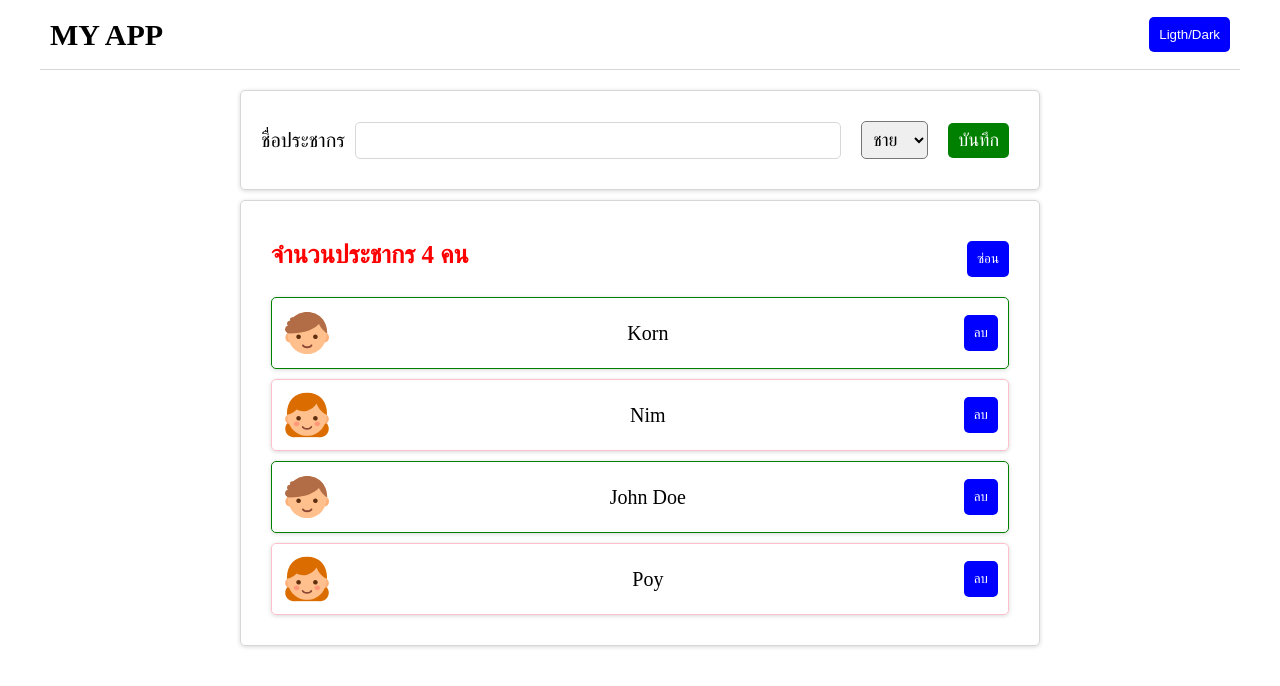
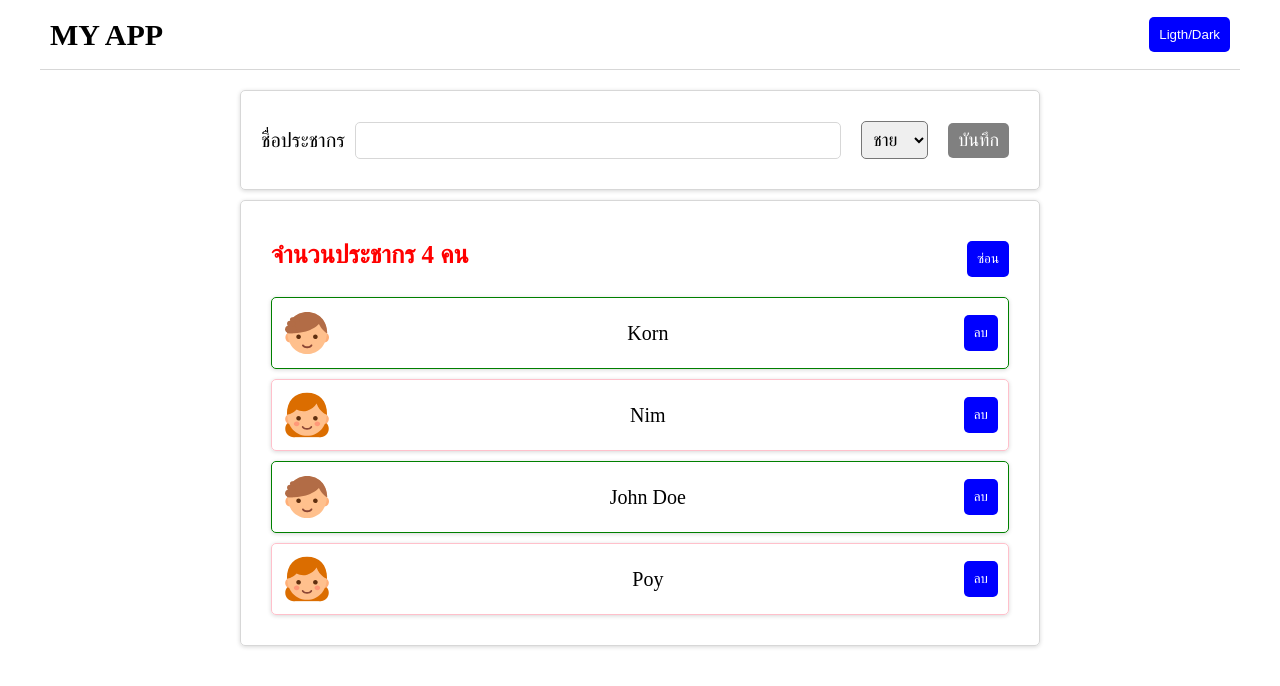
Before and after one commit to golfkornphisit/React-Learn, a React (Vite) app in the folder react_app/: page / in a window 1280 px wide. Shown: the top 686 px of the page. Built offline with nearby package versions, Linux system fonts and the light colour scheme.

Commit message:
befor ex22

```diff
--- a/react_app/src/components/AddForm.css
+++ b/react_app/src/components/AddForm.css
@@ -38,3 +38,6 @@
     margin: 10px;
     background: green;
 }
+.btn-save:disabled {
+    background: gray;
+}
--- a/react_app/src/components/AddForm.jsx
+++ b/react_app/src/components/AddForm.jsx
@@ -22,7 +22,7 @@
                     <option value="ชาย">ชาย</option>
                     <option value="หญิง">หญิง</option>
                 </select>
-                <button type="submit" className="btn-save">บันทึก</button>
+                <button type="submit" className="btn-save" disabled={name.trim()===""}>บันทึก</button>
             </form>
         </section>
     );
```
